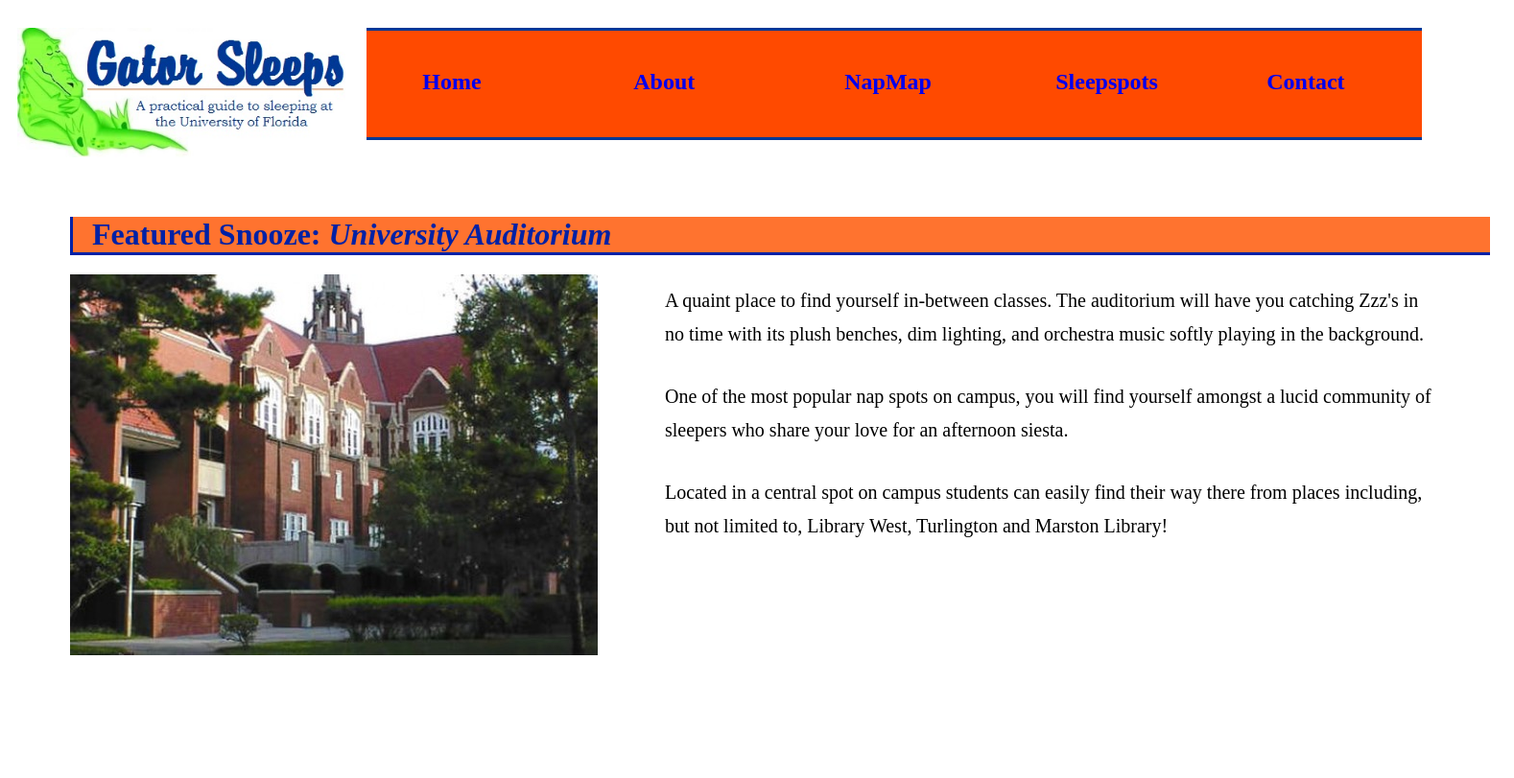
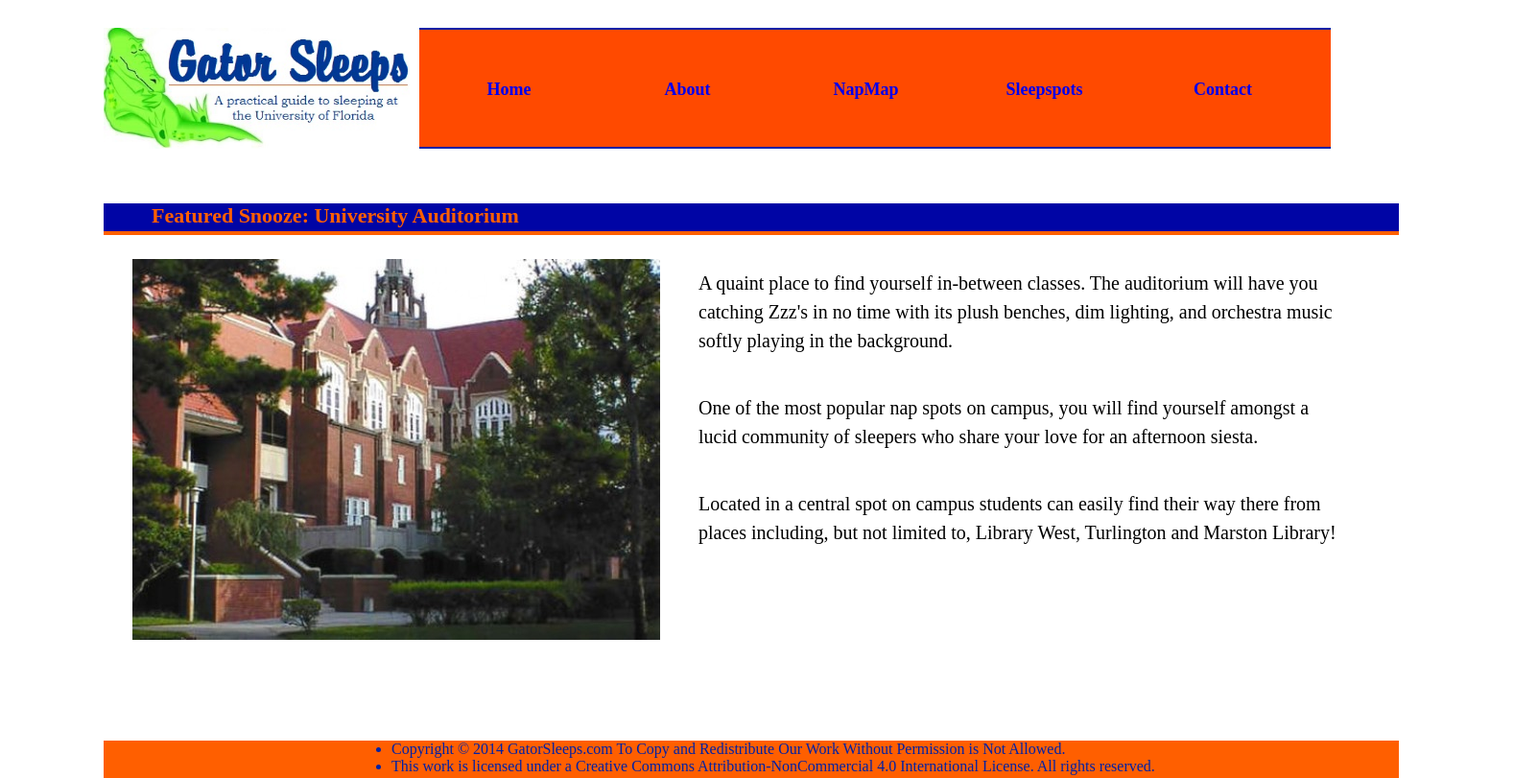
Before and after one commit to lanasat1/lanasat1.github.io, a plain HTML site: page index.html in a window 1280 px wide. Shown: the top 811 px of the page at 96% size, 1578 px wide, since content can reach past the window. Drawn offline with Linux system fonts and the light colour scheme.

Commit message:
final project resubmit

```diff
--- a/css/style.css
+++ b/css/style.css
@@ -3,35 +3,33 @@
 
 }
 .third {
-    height: 135px;
-    min-width: 88%;
+    height: 126px;
+    width: 1350px;
+    margin-left: 100px;
+    margin-right: 50px;
     display: inline-flex;
-    padding-left: 10px;
-    color: #003896;
+    color: #0021A5;
 
 }
 nav {
-    width: 1100px;
-    height: 117px;
-    margin-left: 22px;
+    width: 950px;
+    height: 126px;
+    margin-left: 10px;
     background: #FF4A00;
     display: inline-flex;
-    font-size: 24px;
-    color: #003896;
+    font-size: 18px;
+    color: #0021A5;
     border-top: solid;
     border-bottom: solid;
-
+    border-width: 2px;
 }
 
 nav a {
-    height: 110px;
-    width: 220px;
-    padding-top: 40px;
-    padding-left: 58px;
-    padding-bottom: 9px;
+    height: 122px;
+    width: 186px;
+    padding-top: 52px;
+    text-align: center;
     font-family: Bookman Old Style;
-    font-weight: bold;
-    margin-left: 0px;
     text-decoration: none;
 
  }
@@ -39,96 +37,113 @@ nav a:hover{
     background-color: #ff5f00;
 }
 
+h1 {
+    display: inline-block;
+
+}
+
+h2 {
+    width: 1350px;
+    min-width: 90%;
+    padding-left: 50px;
+    padding-bottom: 3px;
+    margin-top: 0px;
+    margin-bottom: 25px;
+    font-family: Bookman Old Style;
+    font-size: 22px;
+    color: #ff5f00;
+    background-color: #0005A5;
+    border-bottom: solid;
+    border-width: 4px;
+}
+
+
+p {
+    padding: 10px;
+    font-family: Bookman Old Style;
+    font-size: 20px;
+    line-height: 30px;
+}
+
+
+aside {
+        float: left;
+        height: 400px;
+        margin-left: 30px;
+
+
+}
+
+.wrapper2 {
+    width: 1350px;
+    height: 500px;
+    display: inline-block;
+    margin-left: 100px;
+    margin-top: 35px;
+    margin-bottom: 35px ;
+
+
+}
+.feature-summary p{
+    width: 700px;
+    margin-left: 600px;
+    padding-left: 20px;
+
+
+}
+section {
+    width: 710px;
+    height: 367px;
+    margin-left: 60px;
+    display: inline-flex;
+
+}
+.spot-summary p {
+    width: 450px;
+    line-height: 32px;
+
+}
+.spot-rank p{
+    margin-left: 60px;
+    margin-top: 30px;
+
+
+
+}
 .map-of-places {
-    margin-left: 80px;
-    padding-bottom: 8px;
-    width: 69%;
+    margin-left: 30px;
+    width: 64%;
     float: left;
 
 }
 .list-of-places {
-    margin-right: 50px;
-    line-height: 45px;
-    width: 20%;
+    margin-right: 30px;
+    line-height: 39px;
+    width: 25%;
     float: right;
     font-family: Bookman Old Style;
     Font-size: 20px;
     color: #0021a5;
 }
 
-h1 {
-    display: inline-block;
+footer {
+    height: 40px;
+    width: 1350px;
+    margin-top: 25px;
+    margin-left: 100px;
+    margin-right: 50px;
+    background: #ff5f00;
+
+}
+
+.copyright {
+    height: 35px;
+    margin-left: 260px;
+    width: 65%;
+
+}
+footer li {
+    color: #0021A5;
 
 
 }
-
-h2 {
-    min-width: 88%;
-    padding-left: 20px;
-    margin-top: 10px;
-    margin-bottom: 10px;
-    font-family: Bookman Old Style;
-    font-size: 32px;
-    color: #0021a5;
-    background-color: #ff732f;
-    border-bottom: solid;
-    border-left: solid;
-}
-
-
-p {
-    width: 930px;
-    padding-top: 10px;
-    padding-left: 70px;
-    padding-right: 52px;
-    margin-left: 550px;
-    font-family: Bookman Old Style;
-    font-size: 20px;
-    line-height: 35px;
-}
-
-
-aside {
-        float: left;
-        padding-top: 10px;
-
-}
-
-.wrapper2 {
-    min-width: 88%;
-    height: 465px;
-    display: inline-block;
-    margin-left: 40px;
-    margin-top: 30px;
-    margin-bottom: 47px;
-    padding-left: 25px;
-    padding-right: 25px;
-
-
-
-}
-section p {
-    line-height: 10px
-
-}
-footer {
-    height: 68px;
-    width: 1550px;
-    display: inline-block;
-    margin: 5px;
-    margin-top: 152px;
-    background-color: #003896;
-    border: solid;
-    border-color: #ff4a00;
-}
-
-.copyright {
-    height: 36px;
-    margin-left: 420px;
-    width: 55%;
-    padding-bottom: 1px;
-}
-footer li {
-    color: #ff4a00
-
-}
--- a/index.html
+++ b/index.html
@@ -21,14 +21,15 @@
           </header>
         </div>
     <div class="wrapper2">
-     <h2>Featured Snooze: <em>University Auditorium</em> </h2>
+     <h2>Featured Snooze: University Auditorium </h2>
               <aside>
                 <img src="img/universityauditorium.jpg" alt="University Auditorium"/>
               </aside>
-              <p>A quaint place to find yourself in-between classes. The auditorium will have you catching Zzz's in no time with its plush benches, dim lighting, and orchestra music softly playing in the background. </p>
+        <div class="feature-summary">
+            <p>A quaint place to find yourself in-between classes. The auditorium will have you catching Zzz's in no time with its plush benches, dim lighting, and orchestra music softly playing in the background. </p>
               <p>One of the most popular nap spots on campus, you will find yourself amongst a lucid community of sleepers who share your love for an afternoon siesta.  </p>
-              <p>Located in a central spot on campus students can easily find their way there from places including, but not limited to, Library West, Turlington and Marston Library!
-                </p>
+              <p>Located in a central spot on campus students can easily find their way there from places including, but not limited to, Library West, Turlington and Marston Library! </p>
+        </div>
             </div>
 
 	<footer>
```
Also changed, not shown: about.html (+2 -0 lines), contact.html (+2 -0 lines), map.html (+3 -1 lines), spots.html (+45 -9 lines).
